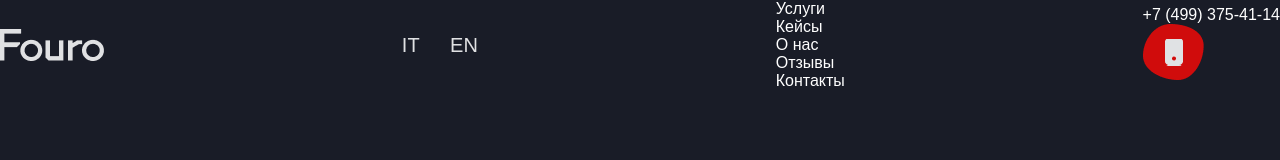
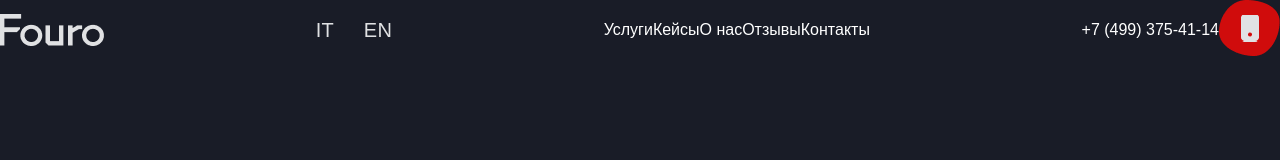
Before and after one commit to Muhammadrizo14/fouro, a plain HTML site: page index.html in a window 1280 px wide. Drawn offline with Linux system fonts and the light colour scheme.

Commit message:
addsomestyle

```diff
--- a/css/style.scss
+++ b/css/style.scss
@@ -5,15 +5,19 @@
   background-color: #191C27;
   height: 100vh;
   color: #fff;
+
   .header__container {
     max-width: 1450px;
     margin: 0 auto;
+
     .header {
       display: flex;
       justify-content: space-between;
       align-items: center;
+
       &__langs {
         display: flex;
+
         li {
           font-style: normal;
           font-weight: 400;
@@ -21,11 +25,21 @@
           line-height: 24px;
           letter-spacing: 0.01em;
           color: #E0E1E3;
+
           &:first-child {
             margin-right: 30px;
           }
         }
       }
+
+      &__nav {
+        display: flex;
+        align-items: center;
+      }
+      &__info {
+        display: flex;
+        align-items: center;
       }
     }
   }
+}
```
Also changed, not shown: css/style.css, 1 other file. Lines whose indentation alone changed are shown as unchanged.
